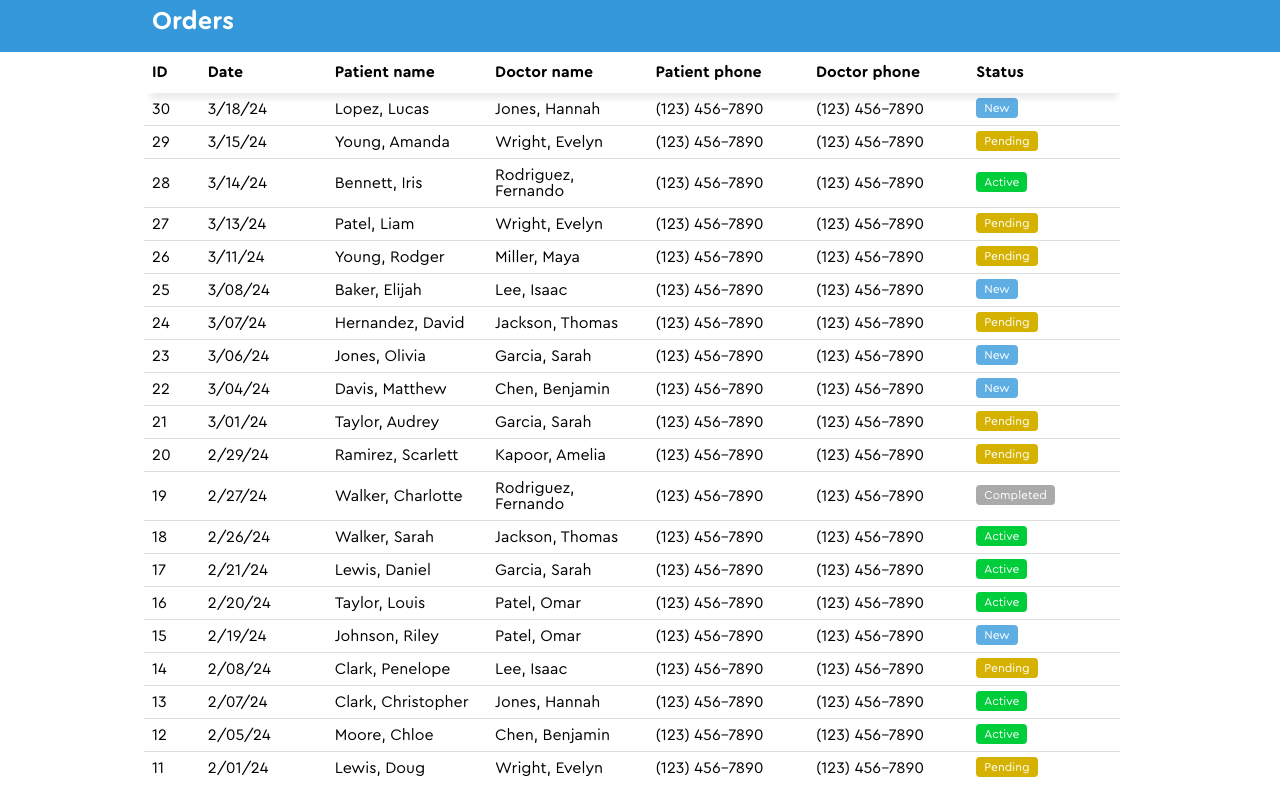
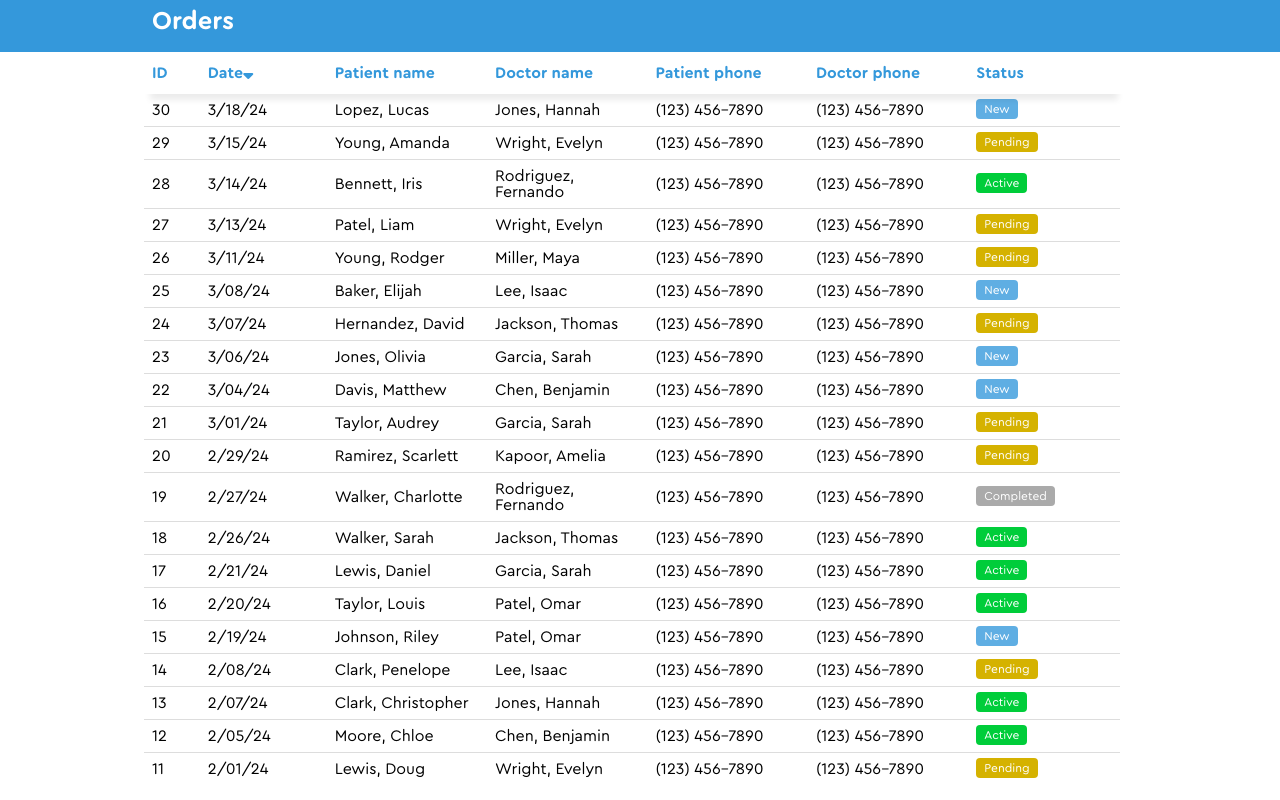
Before and after one commit to tprojects1/orders, a React (Create React App) app: page / in a window 1280 px wide. Built offline with nearby package versions, Linux system fonts and the light colour scheme.

Commit message:
added sorting but need to combine it with the data editing functions

```diff
--- a/src/components/table/component.jsx
+++ b/src/components/table/component.jsx
@@ -7,22 +7,74 @@ import { DataPanel, Tag } from '..';
 
 const Table = ({ data,
   columns,
+  defaultSortColumn,
+  defaultSortOrder,
   handleTableDataUpdate,
   setSelectedRow,
   selectedRow,
   uniqueStatuses,
-  isEditable
+  isEditable,
+  isSortable
 }) => {
 
+  const [sortedData, setSortedData] = useState(data);
+  const [sortField, setSortField] = useState(defaultSortColumn || null); // Track currently sorted field
+  const [sortOrder, setSortOrder] = useState(defaultSortOrder || 'descending'); // Initial sort order (descending on load)
+  const sortColumn = (column) => {
+    const newData = [...sortedData]; // Create a copy to avoid mutating original data
+
+    if (column === sortField) {
+      // Toggle sort order on the same field
+      setSortOrder(sortOrder === 'ascending' ? 'descending' : 'ascending');
+    } else {
+      // Sort by the new field
+      setSortField(column);
+      setSortOrder('ascending'); // Reset sort order for new field
+    }
+
+    newData.sort((a, b) => {
+      const valueA = a[column];
+      const valueB = b[column];
+
+      if (typeof valueA === 'string') {
+        return sortOrder === 'ascending'
+          ? valueA.localeCompare(valueB)
+          : valueB.localeCompare(valueA); // Locale-aware string comparison
+      } else {
+        return sortOrder === 'ascending' ? valueA - valueB : valueB - valueA; // Numeric comparison
+      }
+    });
+
+    setSortedData(newData);
+  };
+
   useEffect(() => {
+    if (defaultSortColumn) {
+      sortColumn(defaultSortColumn);
+    }
     window.addEventListener('resize', function () {
       resizeTheTable();
     });
   }, []);
 
+  const getColumnName = function (column) {
+    return formattedString(column).replace('Id', 'ID');
+  };
+
   const formattedColumns = columns.map((column) => (
-    <th key={column}>
-      {formattedString(column).replace('Id', 'ID')}
+    <th
+      key={column}
+      className={`table-header ${sortField === column ? (sortOrder === 'ascending' ? 'descending' : 'ascending') : ''}`}
+      onClick={() => sortColumn(column)}
+    >
+      {isSortable ? (
+        <>
+          <span>{getColumnName(column)}</span>
+          <i />
+        </>
+      ) : (
+        getColumnName(column)
+      )}
     </th>
   ));
 
@@ -71,7 +123,7 @@ const Table = ({ data,
       setTimeout(() => {
         try {
 
-          const inputElement = document.querySelector('.data-panel').querySelector('[type="text"]');
+          // const inputElement = document.querySelector('.data-panel').querySelector('[type="text"]');
 
           /*let currentValue = inputElement.value;
 
@@ -137,7 +189,7 @@ const Table = ({ data,
 
   return (
     <>
-      <div className={`table ${isEditable ? 'editable' : ''}`}>
+      <div className={`table ${isSortable ? 'sortable' : ''} ${isEditable ? 'editable' : ''}`}>
         <table key={data.length}>
           <thead>
             <tr>
@@ -145,7 +197,7 @@ const Table = ({ data,
             </tr>
           </thead>
           <tbody>
-            {data.map(row => (
+            {(isSortable ? sortedData : data).map(row => (
               <tr key={row.id} data-id={row.id} onClick={() => handleRowClick(row, row.id)}>
                 {columns.map((column) => (
                   <td key={column}>
--- a/src/components/table/styles.scss
+++ b/src/components/table/styles.scss
@@ -15,20 +15,33 @@
         flex-direction: row;
     }
 
+    &.sortable {
+        thead {
+            th {
+                color: map-get($colors, "primary");
+                cursor: pointer;
+            }
+        }
+    }
+
     &.editable {
         tbody {
             tr {
                 border-top: 1px solid map-get($colors, "neutral");
+
                 &:first-child {
                     border-color: transparent;
                 }
+
                 &:hover {
                     background: lighten(map-get($colors, "primary"), 35%);
                     color: darken(map-get($colors, "primary"), 10%);
                     transition: .4s background-color ease-in-out;
                 }
+
                 &.selected {
                     background: darken(map-get($colors, "primary"), 10%);
+
                     // transition: none;
                     * {
                         color: #fff;
@@ -53,6 +66,7 @@
         position: sticky;
         top: 0;
         z-index: 1;
+
         &:before {
             background: #fff;
             bottom: 0;
@@ -62,6 +76,7 @@
             position: absolute;
             z-index: 1;
         }
+
         &:after {
             box-shadow: 6px 6px 6px rgba(0, 0, 0, 0.08);
             bottom: 0;
@@ -85,6 +100,30 @@
         position: relative;
         z-index: 1;
         padding: 0 .5rem .75rem .5rem;
+        span {
+            font: inherit;
+        }
+
+        &.ascending,
+        &.descending {
+            i:after {
+                font-family: 'Font Awesome 6 Free';
+                font-weight: 900;
+            }
+        }
+
+        &.ascending {
+            i:after {
+                content: "\f0de";
+            }
+        }
+
+        &.descending {
+            i:after {
+                content: "\f0dd";
+            }
+        }
+
         button {
             background: none;
             border: none;
@@ -95,6 +134,7 @@
             padding: 0;
         }
     }
+
     .tag {
         position: relative;
         top: -2px;
--- a/src/views/orders/component.jsx
+++ b/src/views/orders/component.jsx
@@ -9,7 +9,8 @@ const Orders = () => {
     [isVisible, setIsVisible] = useState(false),
     [selectedRow, setSelectedRow] = useState(null),
     [uniqueStatuses, setUniqueStatuses] = useState([]),
-    isEditable = true;
+    isEditable = true,
+    isSortable = true;
 
   const handleTableDataUpdate = (updatedRow) => {
     // Create a new object with updated values
@@ -61,6 +62,8 @@ const Orders = () => {
               setSelectedRow={setSelectedRow}
               selectedRow={selectedRow}
               isEditable={isEditable}
+              isSortable={isSortable}
+              defaultSortColumn={'date'}
               columns={
                 [
                   'id',
```
